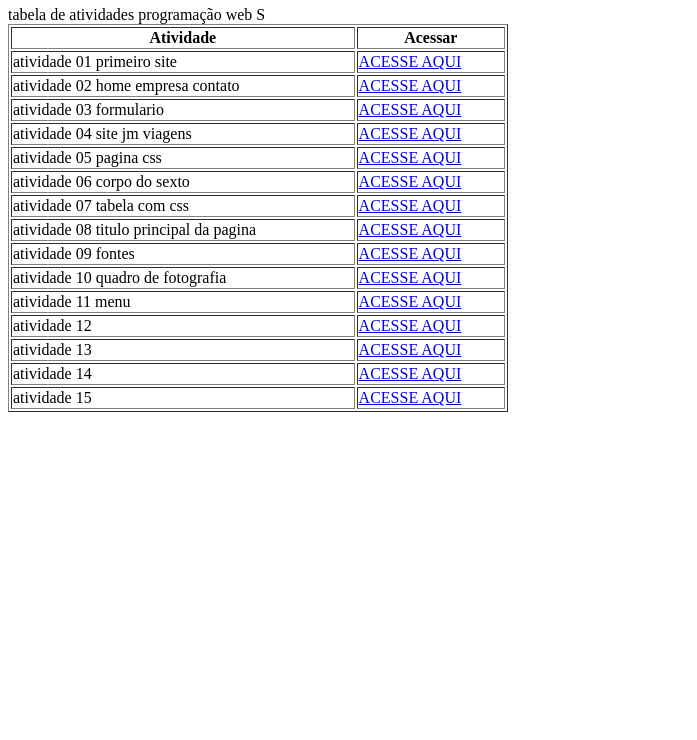
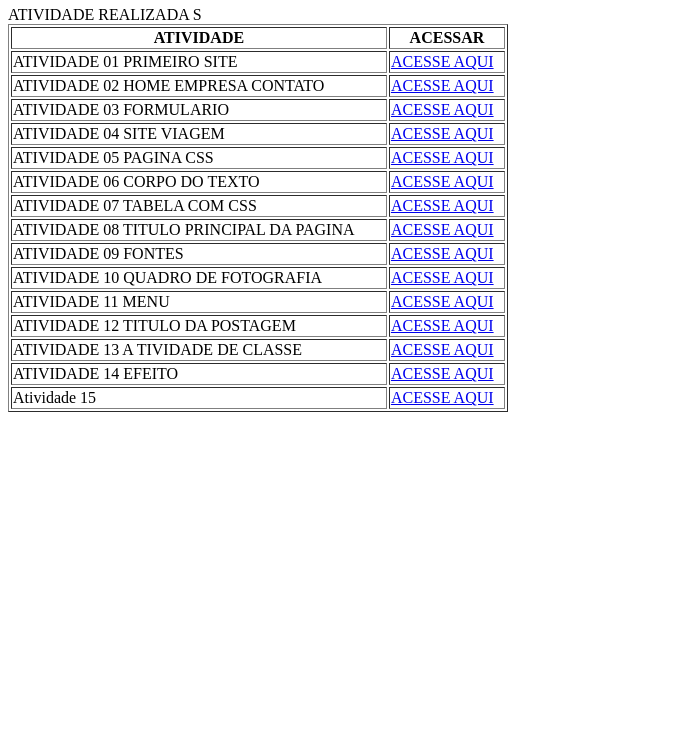
Before and after one commit to ifpizonasul/antoniofrancisco, a plain HTML site: page index.html in a window 1280 px wide. Shown: the part 60-800 px from the top of the page, without its empty margins (0-697 px from the left). Drawn offline with Linux system fonts and the light colour scheme.

Commit message:
ifpi2
ifpi2

```diff
--- a/index.html
+++ b/index.html
@@ -3,91 +3,90 @@
 <head>
 	<meta charset="utf-8">
 	<meta name="viewport" content="width=device-width, initial-scale=1">
-	<title>Antonio francisco cunha meneses
-	</title>
+	<title>ANTONIO FRANCISCO CUNHA MENESES</title>
 </head>
 <body>
 
-	<h1>Antonio francisco cunha meneses</h1>
+	<h1>ANTONIO FRANCISCO CUNHA MENESES</h1>
 
-	<caption>tabela de atividades programação web</caption>
+	<caption>ATIVIDADE REALIZADA</caption>
 
 	<table border="1" width="500">
 
 		<tr>
-			<th>Atividade</th>
-			<th>Acessar</th>
+			<th>ATIVIDADE</th>
+			<th>ACESSAR</th>
 		</tr>
 
 		<tr>
-			<td>atividade 01 primeiro site</td>
+			<td>ATIVIDADE 01 PRIMEIRO SITE</td>
 			<td><a href="atividade01/index.html">ACESSE AQUI</a></td>
 		</tr>
 
 		<tr>
-			<td>atividade 02 home empresa contato</td>
+			<td>ATIVIDADE 02 HOME EMPRESA CONTATO</td>
 			<td><a href="atividade02/index.html">ACESSE AQUI</a></td>
 		</tr>
 
 		<tr>
-			<td>atividade 03 formulario</td>
+			<td>ATIVIDADE 03 FORMULARIO</td>
 			<td><a href="atividade03/index.html">ACESSE AQUI</a></td>
 		</tr>
 
 		<tr>
-			<td>atividade 04 site jm viagens</td>
+			<td>ATIVIDADE 04 SITE VIAGEM</td>
 			<td><a href="atividade04/index.html">ACESSE AQUI</a></td>
 		</tr>
 
 		<tr>
-			<td>atividade 05 pagina css</td>S
+			<td>ATIVIDADE 05 PAGINA CSS</td>S
 			<td><a href="atividade05/index.html">ACESSE AQUI</a></td>
 		</tr>
 
 		<tr>
-			<td>atividade 06 corpo do sexto</td>
+			<td>ATIVIDADE 06 CORPO DO TEXTO</td>
 			<td><a href="Atividade06/index.html">ACESSE AQUI</a></td>
 		</tr>
 
 		<tr>
-			<td>atividade 07 tabela com css</td>
+			<td>ATIVIDADE 07 TABELA COM CSS</td>
 			<td><a href="Atividade07/index.html">ACESSE AQUI</a></td>
 		</tr>
 
 		<tr>
-			<td>atividade 08 titulo principal da pagina</td>
+			<td>ATIVIDADE 08 TITULO PRINCIPAL DA PAGINA</td>
 			<td><a href="Atividade08/index.html">ACESSE AQUI</a></td>
 		</tr>
 
 		<tr>
-			<td>atividade 09 fontes </td>
+			<td>ATIVIDADE 09 FONTES </td>
 			<td><a href="Atividade09/index.html">ACESSE AQUI</a></td>
 		</tr>
 
 		<tr>
-			<td>atividade 10 quadro de  fotografia </td>
+			<td>ATIVIDADE 10 QUADRO DE FOTOGRAFIA </td>
 			<td><a href="Atividade10/index.html">ACESSE AQUI</a></td>
 		</tr>
 		<tr>
-			<td>atividade 11 menu </td>
+			<td>ATIVIDADE 11 MENU </td>
 			<td><a href="Atividade11/index.html">ACESSE AQUI</a></td>
 		</tr>
 		<tr>
-			<td>atividade 12</td>
+			<td>ATIVIDADE 12 TITULO DA POSTAGEM </td>
 			<td><a href="atividade12/index.html">ACESSE AQUI</a></td>
 		</tr>
 		<tr>
-			<td>atividade 13</td>
+			<td>ATIVIDADE 13 A TIVIDADE DE CLASSE </td>
 			<td><a href="Atividade13/index.html">ACESSE AQUI</a></td>
 		</tr>
 		<tr>
-			<td>atividade 14</td>
-			<td><a href="atividade14/index.html">ACESSE AQUI</a></td>
+			<td>ATIVIDADE 14 EFEITO </td>
+			<td><a href="Atividade14/index.html">ACESSE AQUI</a></td>
 
 		</tr>
 
 		<tr>
-			<td>atividade 15</td>
+			<td>Atividade 15</td>
 			<td><a href="Atividade15/index.html">ACESSE AQUI</a></td>
 		</tr>
 
```
Also changed, not shown: atividade15/index.html (added, +34 -0 lines).
